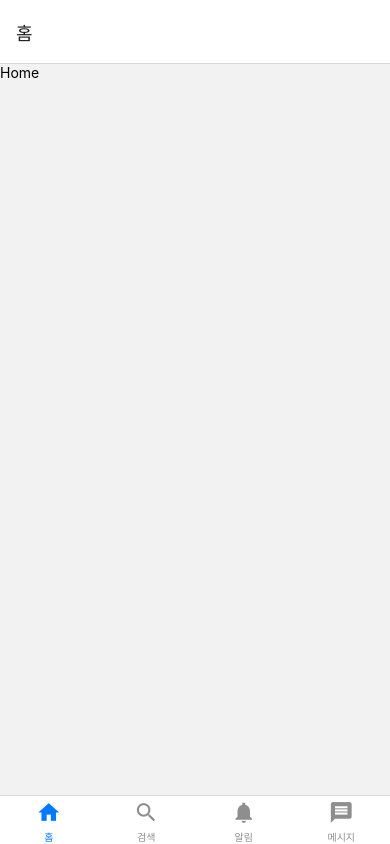
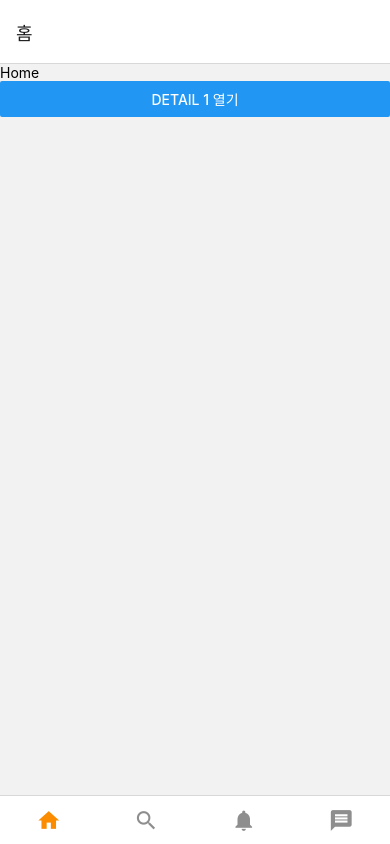
Before and after one commit to darkmyu/rn-book, a React Native app in the folder LearnReactNavigation/: screen /Main in a window 390 px wide. Built offline with nearby package versions, Linux system fonts and the light colour scheme.

Commit message:
스택 -> 탭 네비게이터 중첩 구현

```diff
--- a/LearnReactNavigation/App.tsx
+++ b/LearnReactNavigation/App.tsx
@@ -1,79 +1,29 @@
-import {createBottomTabNavigator} from '@react-navigation/bottom-tabs';
 import {NavigationContainer} from '@react-navigation/native';
+import {createNativeStackNavigator} from '@react-navigation/native-stack';
 import React from 'react';
-import {Text} from 'react-native';
-import Icon from 'react-native-vector-icons/MaterialIcons';
+import DetailScreen from './screens/DetailScreen';
+import MainScreen from './screens/MainScreen';
 
-type TabParamList = {
-  Home: undefined;
-  Search: undefined;
-  Notification: undefined;
-  Message: undefined;
+export type RootStackParamList = {
+  Main: undefined;
+  Detail: {
+    id: number;
+  };
 };
 
-const Tab = createBottomTabNavigator<TabParamList>();
-
-function HomeScreen() {
-  return <Text>Home</Text>;
-}
-
-function SearchScreen() {
-  return <Text>Search</Text>;
-}
-
-function NotificationScreen() {
-  return <Text>Notification</Text>;
-}
-
-function MessageScreen() {
-  return <Text>Message</Text>;
-}
+const Stack = createNativeStackNavigator<RootStackParamList>();
 
 function App() {
   return (
     <NavigationContainer>
-      <Tab.Navigator initialRouteName="Home">
-        <Tab.Screen
-          name="Home"
-          component={HomeScreen}
-          options={{
-            title: '홈',
-            tabBarIcon: ({color, size}) => (
-              <Icon name="home" color={color} size={size} />
-            ),
-          }}
+      <Stack.Navigator>
+        <Stack.Screen
+          name="Main"
+          component={MainScreen}
+          options={{headerShown: false}}
         />
-        <Tab.Screen
-          name="Search"
-          component={SearchScreen}
-          options={{
-            title: '검색',
-            tabBarIcon: ({color, size}) => (
-              <Icon name="search" color={color} size={size} />
-            ),
-          }}
-        />
-        <Tab.Screen
-          name="Notification"
-          component={NotificationScreen}
-          options={{
-            title: '알림',
-            tabBarIcon: ({color, size}) => (
-              <Icon name="notifications" color={color} size={size} />
-            ),
-          }}
-        />
-        <Tab.Screen
-          name="Message"
-          component={MessageScreen}
-          options={{
-            title: '메시지',
-            tabBarIcon: ({color, size}) => (
-              <Icon name="message" color={color} size={size} />
-            ),
-          }}
-        />
-      </Tab.Navigator>
+        <Stack.Screen name="Detail" component={DetailScreen} />
+      </Stack.Navigator>
     </NavigationContainer>
   );
 }
--- a/LearnReactNavigation/screens/DetailScreen.tsx
+++ b/LearnReactNavigation/screens/DetailScreen.tsx
@@ -1,9 +1,9 @@
 import {NativeStackScreenProps} from '@react-navigation/native-stack';
 import React from 'react';
 import {Button, StyleSheet, Text, View} from 'react-native';
-import {StackParamList} from '../App';
+import {RootStackParamList} from '../App';
 
-type Props = NativeStackScreenProps<StackParamList, 'Detail'>;
+type Props = NativeStackScreenProps<RootStackParamList, 'Detail'>;
 
 function DetailScreen({route, navigation}: Props) {
   return (
--- /dev/null
+++ b/LearnReactNavigation/screens/MainScreen.tsx
@@ -0,0 +1,114 @@
+import {
+  BottomTabScreenProps,
+  createBottomTabNavigator,
+} from '@react-navigation/bottom-tabs';
+import {CompositeScreenProps} from '@react-navigation/native';
+import {NativeStackScreenProps} from '@react-navigation/native-stack';
+import React from 'react';
+import {Button, Text, View} from 'react-native';
+import Icon from 'react-native-vector-icons/MaterialIcons';
+import {RootStackParamList} from '../App';
+
+type RootTabParamList = {
+  Home: undefined;
+  Search: undefined;
+  Notification: undefined;
+  Message: undefined;
+};
+
+type HomeScreenProps = CompositeScreenProps<
+  BottomTabScreenProps<RootTabParamList, 'Home'>,
+  NativeStackScreenProps<RootStackParamList, 'Detail'>
+>;
+
+function HomeScreen({navigation}: HomeScreenProps) {
+  return (
+    <View>
+      <Text>Home</Text>
+      <Button
+        title="Detail 1 열기"
+        onPress={() => navigation.push('Detail', {id: 1})}
+      />
+    </View>
+  );
+}
+
+function SearchScreen() {
+  return (
+    <View>
+      <Text>Search</Text>
+    </View>
+  );
+}
+
+function NotificationScreen() {
+  return (
+    <View>
+      <Text>Notification</Text>
+    </View>
+  );
+}
+
+function MessageScreen() {
+  return (
+    <View>
+      <Text>Message</Text>
+    </View>
+  );
+}
+
+const Tab = createBottomTabNavigator<RootTabParamList>();
+
+function MainScreen() {
+  return (
+    <Tab.Navigator
+      initialRouteName="Home"
+      screenOptions={{
+        tabBarShowLabel: false,
+        tabBarActiveTintColor: '#fb8c00',
+      }}>
+      <Tab.Screen
+        name="Home"
+        component={HomeScreen}
+        options={{
+          title: '홈',
+          tabBarIcon: ({color, size}) => (
+            <Icon name="home" color={color} size={size} />
+          ),
+        }}
+      />
+      <Tab.Screen
+        name="Search"
+        component={SearchScreen}
+        options={{
+          title: '검색',
+          tabBarIcon: ({color, size}) => (
+            <Icon name="search" color={color} size={size} />
+          ),
+        }}
+      />
+      <Tab.Screen
+        name="Notification"
+        component={NotificationScreen}
+        options={{
+          title: '알림',
+          tabBarIcon: ({color, size}) => (
+            <Icon name="notifications" color={color} size={size} />
+          ),
+        }}
+      />
+      <Tab.Screen
+        name="Message"
+        component={MessageScreen}
+        options={{
+          title: '메시지',
+          tabBarIcon: ({color, size}) => (
+            <Icon name="message" color={color} size={size} />
+          ),
+        }}
+      />
+    </Tab.Navigator>
+  );
+}
+
+export default MainScreen;
```
